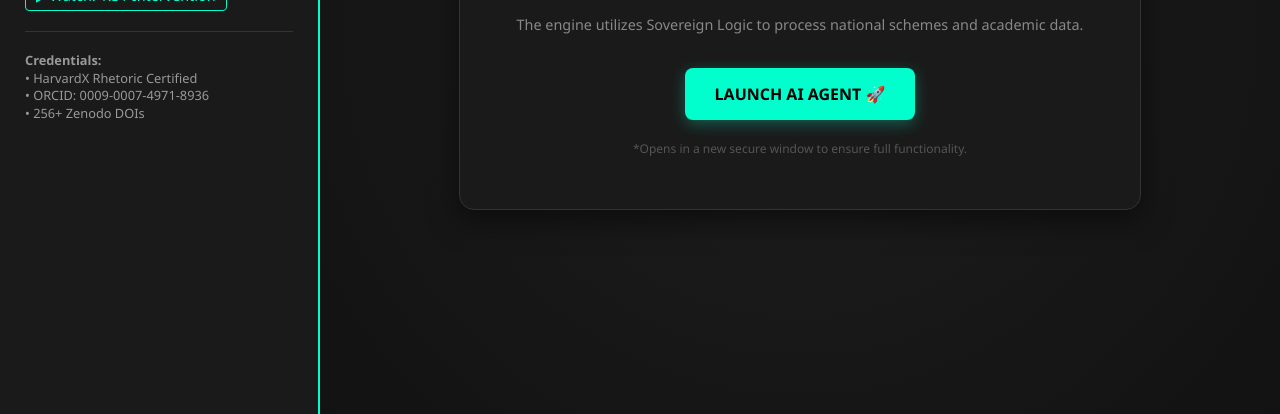
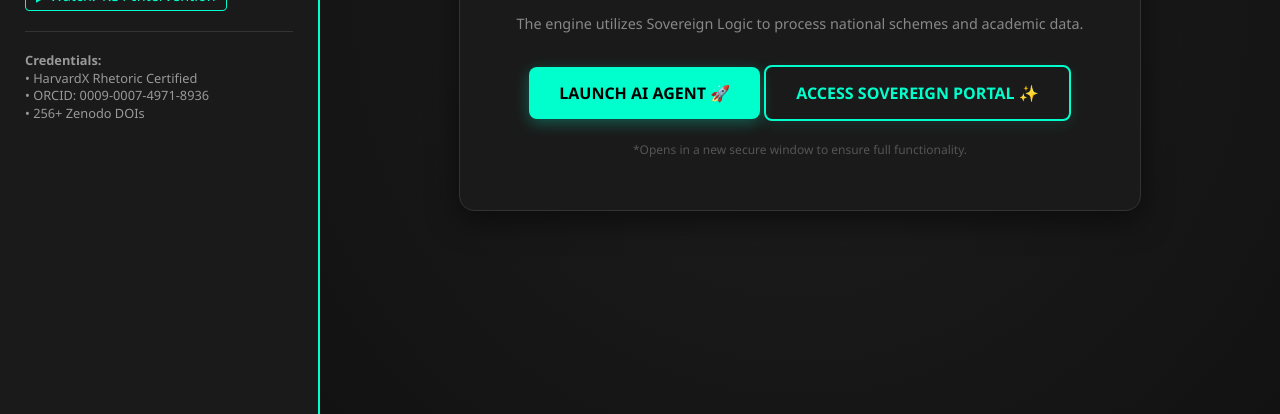
Before and after one commit to HelixOriginator/sovereign-research-docu-helix, a plain HTML site: page index.html in a window 1280 px wide. Shown: the part 386-800 px from the top of the page. Drawn offline with Linux system fonts and the light colour scheme.

Commit message:
Update index.html

```diff
--- a/index.html
+++ b/index.html
@@ -7,15 +7,13 @@
     <style>
         :root { --accent: #00ffcc; --bg: #121212; --card: #1a1a1a; --text: #e0e0e0; }
         body { margin: 0; font-family: 'Segoe UI', Tahoma, Geneva, Verdana, sans-serif; display: flex; height: 100vh; background: var(--bg); color: var(--text); }
-
         .sidebar { width: 320px; background: var(--card); padding: 25px; border-right: 2px solid var(--accent); overflow-y: auto; box-sizing: border-box; }
         .main { flex-grow: 1; display: flex; flex-direction: column; align-items: center; justify-content: center; padding: 40px; text-align: center; background: radial-gradient(circle at center, #1e1e1e 0%, #121212 100%); }
-
         .launch-card { background: var(--card); padding: 40px; border-radius: 15px; border: 1px solid #333; box-shadow: 0 10px 30px rgba(0,0,0,0.5); max-width: 600px; }
-        /* FIX: Changed invalid "text-url: none" to correct "text-decoration: none" */
         .btn { display: inline-block; background: var(--accent); color: black; padding: 15px 30px; text-decoration: none; font-weight: bold; margin-top: 20px; border-radius: 8px; transition: transform 0.2s; box-shadow: 0 4px 15px rgba(0, 255, 204, 0.3); }
         .btn:hover { transform: scale(1.05); background: #00e6b8; }
-
+        .btn-secondary { display: inline-block; background: transparent; color: var(--accent); padding: 15px 30px; text-decoration: none; font-weight: bold; margin-top: 15px; border-radius: 8px; transition: all 0.2s; border: 2px solid var(--accent); box-shadow: 0 4px 15px rgba(0, 255, 204, 0.1); }
+        .btn-secondary:hover { background: var(--accent); color: black; transform: scale(1.05); box-shadow: 0 6px 20px rgba(0, 255, 204, 0.4); }
         h2 { color: var(--accent); margin-top: 0; }
         .date { font-size: 0.85rem; color: #888; margin-bottom: 8px; border-left: 2px solid #444; padding-left: 10px; }
         hr { border: 0; border-top: 1px solid #333; margin: 20px 0; }
@@ -32,7 +30,6 @@
         <div class="date">Dec 08, 2025: Shortlisted / Verified</div>
         <div class="date">Mar 02, 2026: State Invitation</div>
         <div class="date">Mar 09, 2026: Bharat Mandapam Ceremony</div>
-
         <a href="https://world-top-independent-researcher.netlify.app/" target="_blank" class="video-btn">▶ Watch: 1:31 Intervention</a>
         <hr>
         <p style="font-size: 0.8rem; line-height: 1.4; color: #999;">
@@ -51,8 +48,13 @@
             <p style="color: #888; font-size: 0.9rem;">
                 The engine utilizes Sovereign Logic to process national schemes and academic data.
             </p>
-            <!-- NOTE: Please verify this URL is correct — "opal.google" is not a standard Google domain -->
+
+            <!-- Primary AI Agent Button -->
             <a href="https://opal.google/app/1pc-N7FqXNtAE1AG90mJZH1SbyFsEsi1W" target="_blank" class="btn">LAUNCH AI AGENT 🚀</a>
+
+            <!-- NEW: Secondary Button with your requested URL -->
+            <a href="https://opal.google/app/1Ms-1bHVXqp99u4B_uH7ejvWEa0ZXDk71" target="_blank" class="btn-secondary">ACCESS SOVEREIGN PORTAL ✨</a>
+
             <p style="margin-top: 20px; font-size: 0.75rem; color: #555;">
                 *Opens in a new secure window to ensure full functionality.
             </p>
```
